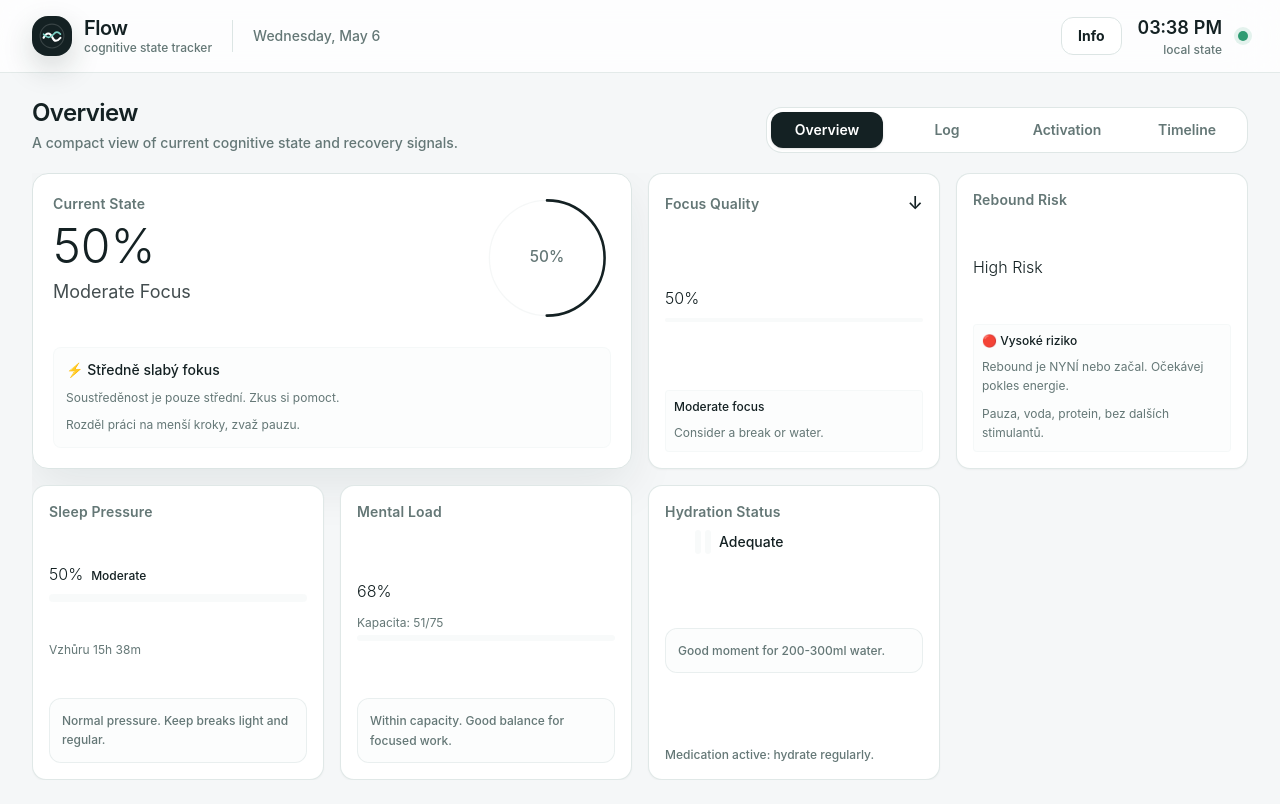
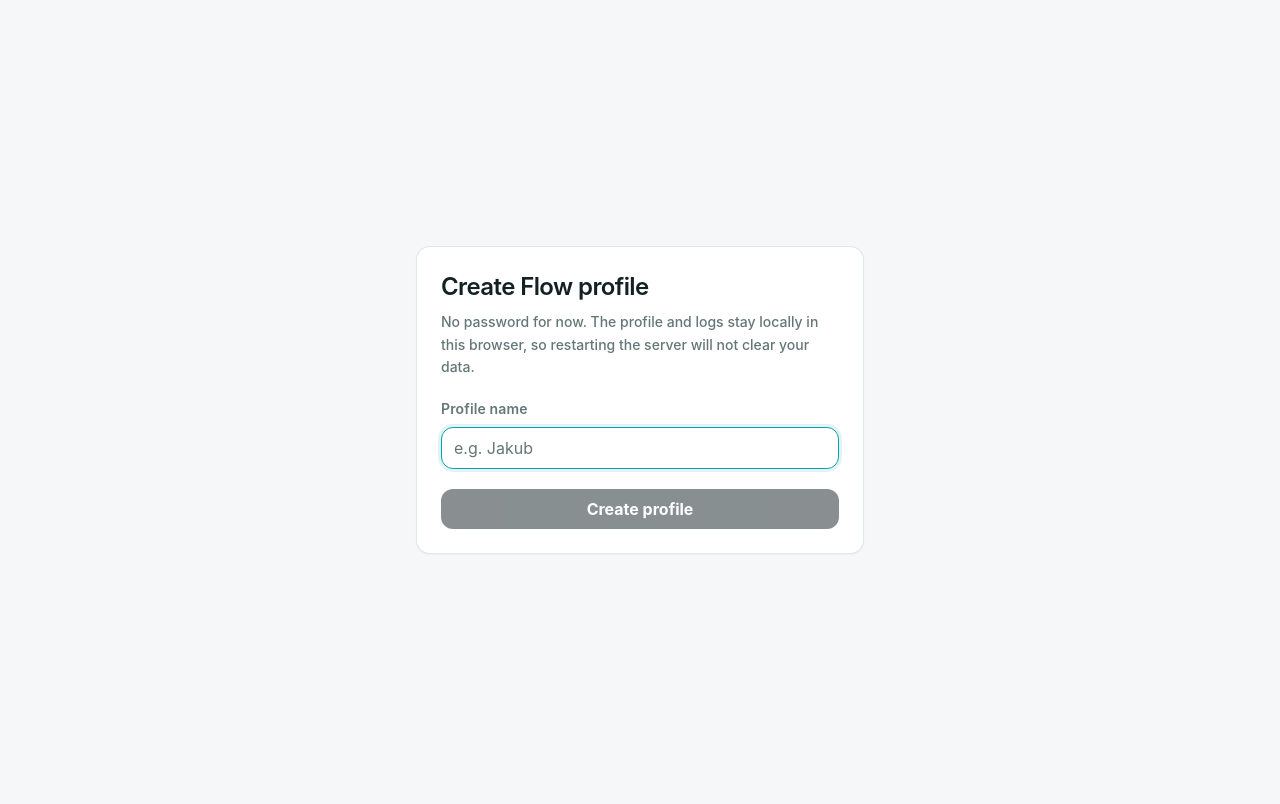
Before and after one commit to codesfromspace/flow, a Next.js app: page / in a window 1280 px wide. Built offline with nearby package versions, Linux system fonts and the light colour scheme.

Commit message:
Add local profile persistence

```diff
--- a/app/page.tsx
+++ b/app/page.tsx
@@ -25,7 +25,7 @@ import QuickLogForm from '@/components/core/QuickLogForm';
 import DraggableWidget from '@/components/core/DraggableWidget';
 import { useIndexedDB } from '@/lib/hooks/useIndexedDB';
 import { useWidgetOrder } from '@/lib/hooks/useWidgetOrder';
-import { generateMockData, generateTimelineData } from '@/lib/utils/mock-data';
+import { generateTimelineData } from '@/lib/utils/mock-data';
 import {
   calculateCumulativeConcentration,
   calculateSleepPressure,
@@ -36,8 +36,9 @@ import {
   DEFAULT_EFFECTIVE_RANGE,
   normalizeEffectiveRange,
 } from '@/lib/utils/cognitive-math';
-import { addLog, addMedicationProfile, getAllLogs, getSetting } from '@/lib/store/db';
-import { CognitiveLog, EffectiveRange, MedicationLog, MedicationProfile, UserProfile } from '@/types';
+import { addLog, addMedicationProfile, getAllLogs, getSetting, setSetting } from '@/lib/store/db';
+import { CognitiveLog, EffectiveRange, LocalProfile, MedicationLog, MedicationProfile, UserProfile } from '@/types';
+import { v4 as uuidv4 } from 'uuid';
 
 const INITIAL_TIME = 0;
 
@@ -62,6 +63,9 @@ export default function Dashboard() {
   const [medications, setMedications] = useState<MedicationProfile[]>([]);
   const [logs, setLogs] = useState<CognitiveLog[]>([]);
   const [currentTime, setCurrentTime] = useState(INITIAL_TIME);
+  const [profileLoaded, setProfileLoaded] = useState(false);
+  const [localProfile, setLocalProfile] = useState<LocalProfile | null>(null);
+  const [profileNameInput, setProfileNameInput] = useState('');
   const [sleepPressure, setSleepPressure] = useState(45);
   const [focusLevel, setFocusLevel] = useState(65);
   const [reboundRisk, setReboundRisk] = useState<'none' | 'low' | 'medium' | 'high'>('low');
@@ -75,21 +79,36 @@ export default function Dashboard() {
   const sensors = useSensors(useSensor(PointerSensor, { activationConstraint: { distance: 6 } }));
 
   useEffect(() => {
-    if (!isInitialized) return;
+    let didCancel = false;
+    const fallback = window.setTimeout(() => {
+      if (!didCancel) setProfileLoaded(true);
+    }, 1500);
+
+    getSetting<LocalProfile>('localProfile')
+      .then((profile) => {
+        if (!didCancel && profile) setLocalProfile(profile);
+      })
+      .catch((err) => console.error('Failed to load local profile:', err))
+      .finally(() => {
+        if (!didCancel) {
+          window.clearTimeout(fallback);
+          setProfileLoaded(true);
+        }
+      });
+
+    return () => {
+      didCancel = true;
+      window.clearTimeout(fallback);
+    };
+  }, []);
+
+  useEffect(() => {
+    if (!localProfile) return;
 
     const initData = async () => {
       const existingLogs = await getAllLogs();
+      const meds = await getMedicationProfiles();
 
-      if (existingLogs.length === 0) {
-        const { logs: mockLogs, medications: mockMeds } = generateMockData();
-        await Promise.all([
-          ...mockMeds.map((med) => addMedicationProfile(med)),
-          ...mockLogs.map((log) => addLog(log)),
-        ]);
-        setLogs(mockLogs);
-        setMedications(mockMeds);
-      } else {
-        const meds = await getMedicationProfiles();
       setLogs(existingLogs);
       if (meds.length > 0) {
         setMedications(meds);
@@ -98,11 +117,10 @@ export default function Dashboard() {
         await Promise.all(presetMeds.map((med) => addMedicationProfile(med)));
         setMedications(presetMeds);
       }
-      }
     };
 
     initData();
-  }, [isInitialized, getMedicationProfiles]);
+  }, [localProfile, getMedicationProfiles]);
 
   useEffect(() => {
     if (!isInitialized) return;
@@ -182,8 +200,24 @@ export default function Dashboard() {
   }, [logs, medications, userProfile.wakeUpTime, effectiveRange]);
 
   const handleLog = async (log: CognitiveLog) => {
+    if (!localProfile) return;
     await addLog(log);
     setLogs((currentLogs) => [...currentLogs, log].sort((a, b) => a.timestamp.getTime() - b.timestamp.getTime()));
+  };
+
+  const handleCreateProfile = async (event: React.FormEvent) => {
+    event.preventDefault();
+    const displayName = profileNameInput.trim();
+    if (!displayName) return;
+
+    const profile: LocalProfile = {
+      id: uuidv4(),
+      displayName,
+      createdAt: Date.now(),
+    };
+
+    await setSetting('localProfile', profile);
+    setLocalProfile(profile);
   };
 
   const handleMedicationSaved = (profile: MedicationProfile) => {
@@ -306,9 +340,47 @@ export default function Dashboard() {
     }
   };
 
+  if (!profileLoaded) {
+    return (
+      <div className="grid min-h-screen place-items-center bg-background px-4">
+        <div className="card-base w-full max-w-md p-6">
+          <p className="text-sm font-semibold text-muted">Loading local profile</p>
+        </div>
+      </div>
+    );
+  }
+
+  if (!localProfile) {
+    return (
+      <div className="grid min-h-screen place-items-center bg-background px-4">
+        <form onSubmit={handleCreateProfile} className="card-base w-full max-w-md space-y-5 p-6">
+          <div>
+            <h1 className="text-2xl font-semibold tracking-tight text-foreground">Create Flow profile</h1>
+            <p className="mt-2 text-sm font-medium leading-relaxed text-muted">
+              No password for now. The profile and logs stay locally in this browser, so restarting the server will not clear your data.
+            </p>
+          </div>
+          <div>
+            <label className="text-label mb-2 block">Profile name</label>
+            <input
+              value={profileNameInput}
+              onChange={(event) => setProfileNameInput(event.target.value)}
+              className="input-base"
+              placeholder="e.g. Jakub"
+              autoFocus
+            />
+          </div>
+          <button type="submit" disabled={!profileNameInput.trim()} className="w-full btn-primary disabled:opacity-50">
+            Create profile
+          </button>
+        </form>
+      </div>
+    );
+  }
+
   return (
     <div className="min-h-screen overflow-hidden bg-background">
-      <Header onOpenInfo={() => setIsInfoOpen(true)} />
+      <Header onOpenInfo={() => setIsInfoOpen(true)} profileName={localProfile.displayName} />
       <InfoModal isOpen={isInfoOpen} onClose={() => setIsInfoOpen(false)} logs={logs} medications={medications} onMedicationSaved={handleMedicationSaved} effectiveRange={effectiveRange} onEffectiveRangeSaved={handleEffectiveRangeSaved} />
 
       <main className="mx-auto flex h-[calc(100vh-69px)] max-w-7xl flex-col gap-5 overflow-hidden px-4 py-6 sm:px-6 lg:px-8">
--- a/components/layout/Header.tsx
+++ b/components/layout/Header.tsx
@@ -5,9 +5,10 @@ import FlowLogo from './FlowLogo';
 
 interface HeaderProps {
   onOpenInfo?: () => void;
+  profileName?: string;
 }
 
-export default function Header({ onOpenInfo }: HeaderProps) {
+export default function Header({ onOpenInfo, profileName }: HeaderProps) {
   const [currentTime, setCurrentTime] = useState<string>('');
   const [currentDate, setCurrentDate] = useState<string>('');
 
@@ -57,7 +58,7 @@ export default function Header({ onOpenInfo }: HeaderProps) {
             ) : null}
             <div className="text-right">
               <div className="text-lg font-semibold tabular-nums text-foreground">{currentTime}</div>
-              <div className="text-xs font-medium text-muted">local state</div>
+              <div className="text-xs font-medium text-muted">{profileName || 'local profile'}</div>
             </div>
             <div className="h-2.5 w-2.5 rounded-full bg-[var(--accent-green)] shadow-[0_0_0_4px_rgb(47_155_114/0.12)]" />
           </div>
--- a/lib/hooks/useIndexedDB.ts
+++ b/lib/hooks/useIndexedDB.ts
@@ -15,7 +15,12 @@ export function useIndexedDB() {
   const [isInitialized, setIsInitialized] = useState(false);
 
   useEffect(() => {
-    initDB().then(() => setIsInitialized(true));
+    initDB()
+      .then(() => setIsInitialized(true))
+      .catch((error) => {
+        console.error('Failed to initialize IndexedDB:', error);
+        setIsInitialized(true);
+      });
   }, []);
 
   const getMedicationProfiles = useCallback(async () => {
--- a/lib/store/db.ts
+++ b/lib/store/db.ts
@@ -1,5 +1,5 @@
 import { IDBPDatabase, openDB } from 'idb';
-import { CognitiveLog, EffectiveRange, MedicationProfile, UserProfile } from '@/types';
+import { CognitiveLog, EffectiveRange, LocalProfile, MedicationProfile, UserProfile } from '@/types';
 
 let db: IDBPDatabase;
 
@@ -11,7 +11,7 @@ const STORES = {
   SETTINGS: 'settings',
 } as const;
 
-type SettingValue = string[] | UserProfile | EffectiveRange;
+type SettingValue = string[] | UserProfile | EffectiveRange | LocalProfile;
 
 export async function initDB() {
   if (db) return db;
--- a/types/index.ts
+++ b/types/index.ts
@@ -88,3 +88,9 @@ export interface EffectiveRange {
   upper: number;
   optimal: number;
 }
+
+export interface LocalProfile {
+  id: string;
+  displayName: string;
+  createdAt: number;
+}
```
Lines whose indentation alone changed are shown as unchanged.
